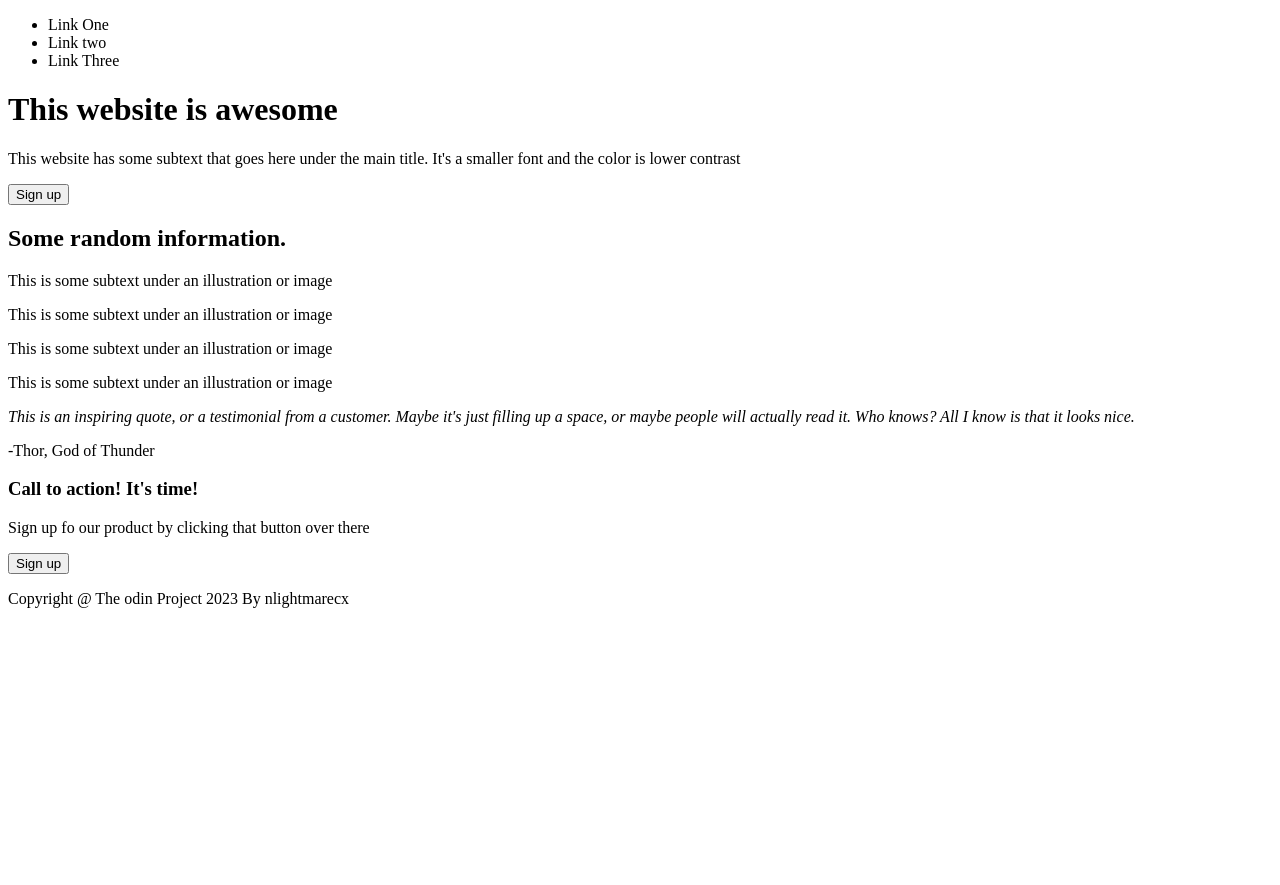
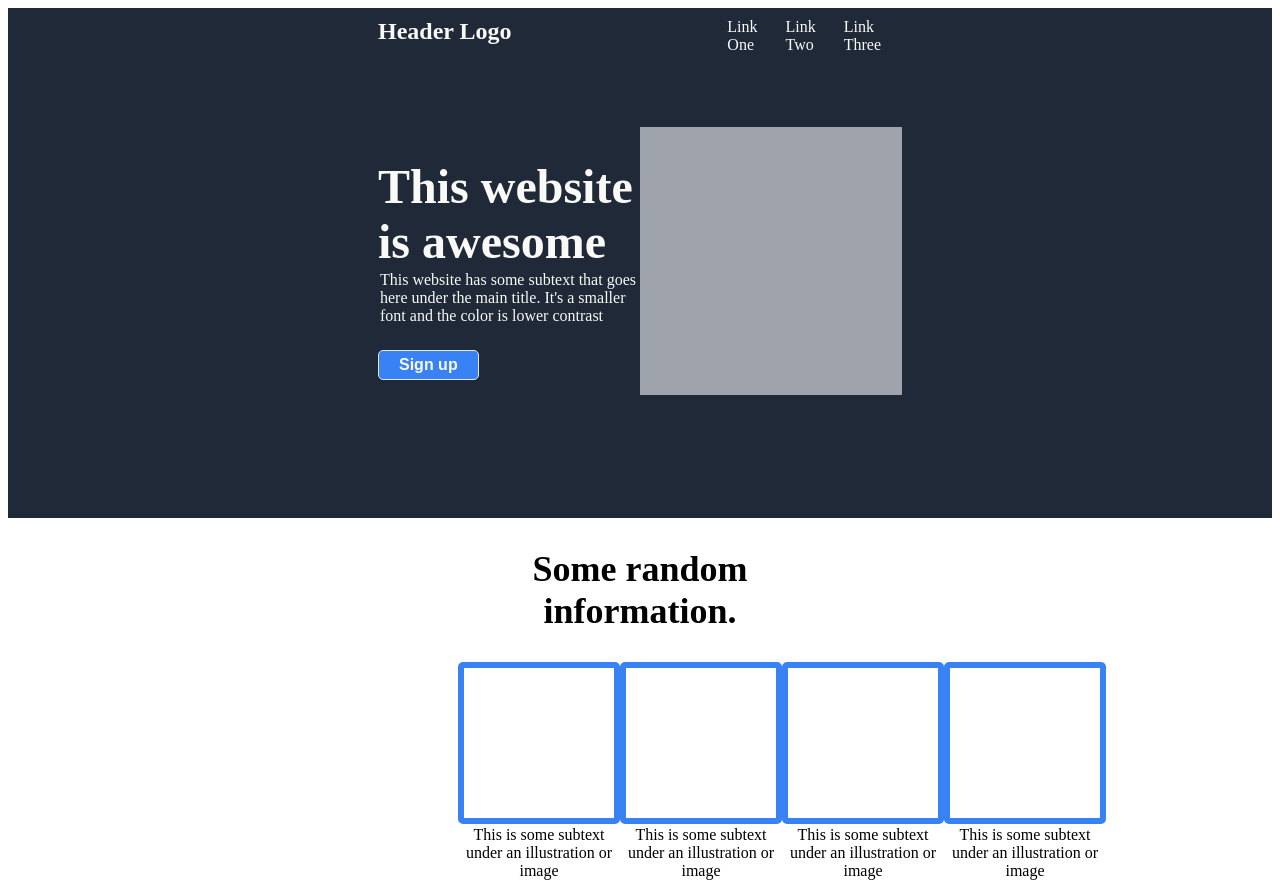
Before and after one commit to nlightmarecx/The-Odin-Project_First_Landing-Page, a plain HTML site: page index.html in a window 1280 px wide. Shown: the top 885 px of the page. Before the commit the page ends 800 px from the top, so only its background shows below. Drawn offline with Linux system fonts and the light colour scheme.

Commit message:
update html and css to v2

```diff
--- a/index.html
+++ b/index.html
@@ -5,18 +5,16 @@
     <meta http-equiv="X-UA-Compatible" content="IE=edge">
     <meta name="viewport" content="width=device-width, initial-scale=1.0">
     <title>Document</title>
-    <link ref="stylesheet" href="styles.css">
+    <link rel="stylesheet" href="styles.css">
 </head>
 <body>
-    <div class="header">
+    <div class="header container">
         <div class="nav">
-            <div class="logo"></div>
+            <div class="logo"><h1>Header Logo</h1></div>
             <div class="nav-bar">
-                <ul>
-                    <li>Link One</li>
-                    <li>Link two</li>
-                    <li>Link Three</li>
-                </ul>
+                <div class="nav-item">Link One</div>
+                <div class="nav-item">Link Two</div>
+                <div class="nav-item">Link Three</div>
             </div>
         </div>
         <div class="lobby">
@@ -28,12 +26,12 @@
                 </p>
                 <button class="sign-up-btn">Sign up</button>
             </div>
-            <dic class="picture">
+            <div class="picture">
 
             </div>
         </div>
     </div>
-    <div class="main">
+    <div class="main container">
         <h2>Some random information.</h2>
         <div class="images">
             <div class="image-div">
@@ -56,7 +54,9 @@
                 <p>This is some subtext under an
                     illustration or image</p>
             </div>
-            <div class="quote-div">
+        </div>
+    </div>
+    <div class="quote-div container">
         <div class="quote">
             <i>This is an inspiring quote, or a testimonial
                 from a customer. Maybe it's just filling up
@@ -66,11 +66,11 @@
             <p>-Thor, God of Thunder</p>
         </div>
     </div>
-            <div class="cta-div">
+    <div class="cta-div container">
         <div class="cta">
             <div class="cta-text">
                 <h3>Call to action! It's time!</h3>
-                        <p>Sign up fo our product by clicking that button
+                <p>Sign up for our product by clicking that button
                 over there</p>
             </div>
             <div class="cta-btn">
@@ -78,10 +78,8 @@
             </div>
         </div>
     </div>
-        </div>
-    </div>
-    <div class="footer">
-        <p id="footer">Copyright @ The odin Project 2023 By nlightmarecx</p>
+    <div class="footer-div">
+        <div class="footer"><p id="footer-txt">Copyright @ The odin Project 2023 By nlightmarecx</p></div>
     </div>
 </body>
 </html>
--- a/styles.css
+++ b/styles.css
@@ -0,0 +1,166 @@
+body{
+    display: flex;
+    flex-direction: column;
+}
+
+.container{
+    height: 450px;
+}
+
+.header{
+    background-color: #1f2937;
+    color: #f9fAf8;
+    padding: 10px 370px 50px 370px;
+    display: flex;
+    flex-direction: column;
+}
+
+.nav{
+    display: flex;
+}
+
+.logo{
+    flex: 2;
+}
+
+    .logo h1{
+        font-size: 24px;
+        margin: 0;
+        padding: 0;
+    }
+
+.nav-bar{
+    display: flex;
+    flex: 1;
+    align-items: center;
+}
+
+.nav-item{
+    flex: 1;
+}
+
+.lobby{
+    display: flex;
+    margin: auto 0;
+}
+
+.info h1{
+    font-size: 48px;
+    font-weight: bolder;
+    margin-bottom: 0px;
+}
+
+.info p{
+    margin-bottom: 10px;
+}
+
+.info, .picture{
+    flex: 1;
+}
+
+.picture{
+    background-color: #e5e7eba5;
+}
+
+.main{
+    padding: 0 450px;
+}
+
+.main h2{
+    text-align: center;
+    font-size: 36px;
+    font-weight: bolder;
+    color: bolder #1f2937;
+}
+
+.images{
+    display: flex;
+    text-align: center;
+    align-items: center;
+}
+
+#img1{
+    width: 150px;
+    height: 150px;
+    border: 6px solid #3882f6;
+    border-radius: 5px;
+    margin: 0 auto;
+}
+
+.quote-div{
+    background-color: #e5e7eb;
+    padding: 0 400px;
+    display: flex;
+    align-items: center;
+}
+
+.quote i{
+    font-size: 32px;
+    font-weight: light;
+    font-style: italic;
+    color: #1f2937;
+}
+
+.quote p{
+    text-align: right;
+    font-weight: 800;
+    font-size: 26px;
+}
+
+.cta-div{
+    background-color: white;
+    display: flex;
+    align-items: center;
+    justify-content: center;
+}
+
+.cta{
+    background-color: #3882f6;
+    color: aliceblue;
+    padding: 30px 105px;
+    display: flex;
+    max-height: 60px;
+    width: 50%;
+    border-radius: 10px;
+    font-size: 24px;
+}
+
+.cta-text h3, p{
+    margin: 2px;
+    padding: 0;
+}
+
+.cta-text p{
+    font-size: 18px;
+}
+
+.cta-text{
+    flex: 3;
+}
+
+.footer-div{
+    background-color: #1f2937;
+    color: #e5e7eb;
+}
+
+.footer{
+    padding: 25px;
+    margin: 0 auto;
+    text-align: center;
+}
+
+.cta-btn{
+    display: flex;
+    align-items: center;
+}
+
+button{
+    background-color: #3882f6;
+    color: #f9fAf8;
+    border: 1.5px solid #e5e7eb;
+    border-radius: 5px;
+    padding: 5px 20px;
+    margin: 15px 0;
+    font-weight: bold;
+    font-size: 16px;
+}
```
Lines whose indentation alone changed are shown as unchanged.
